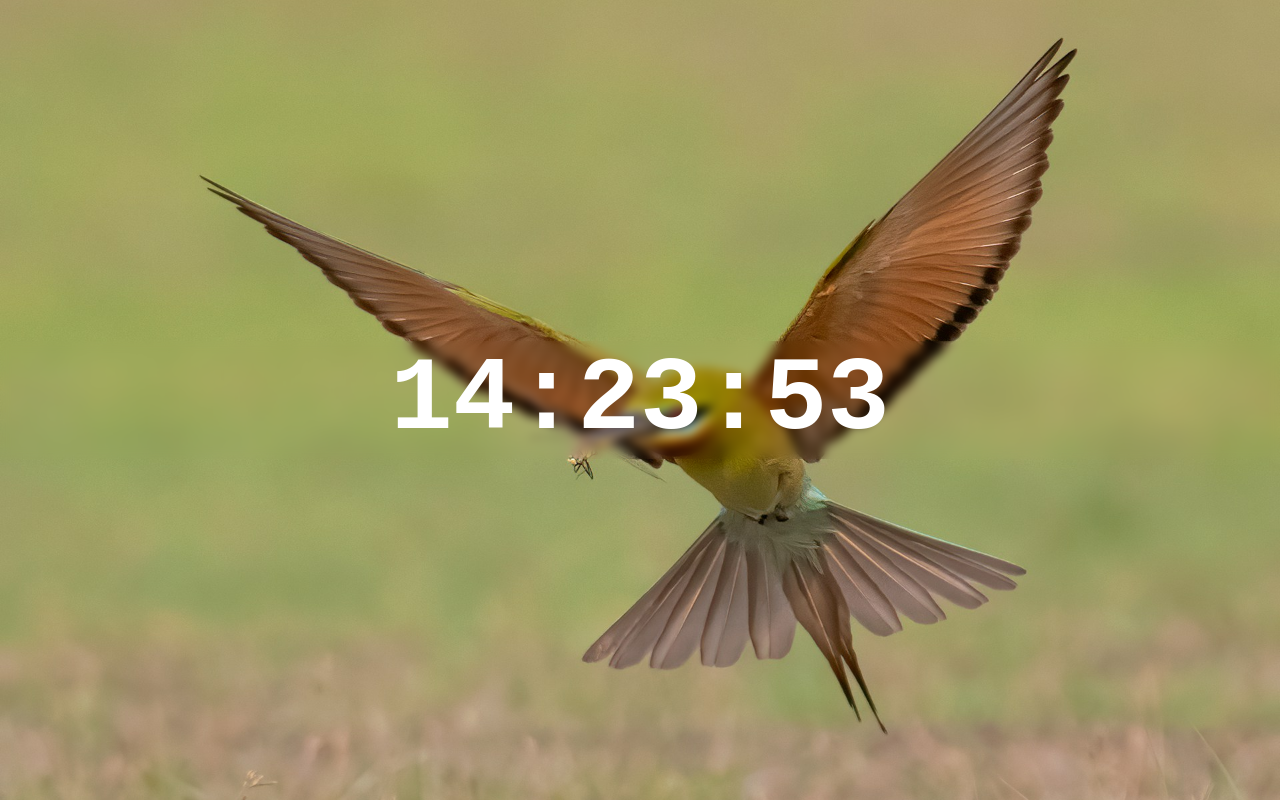
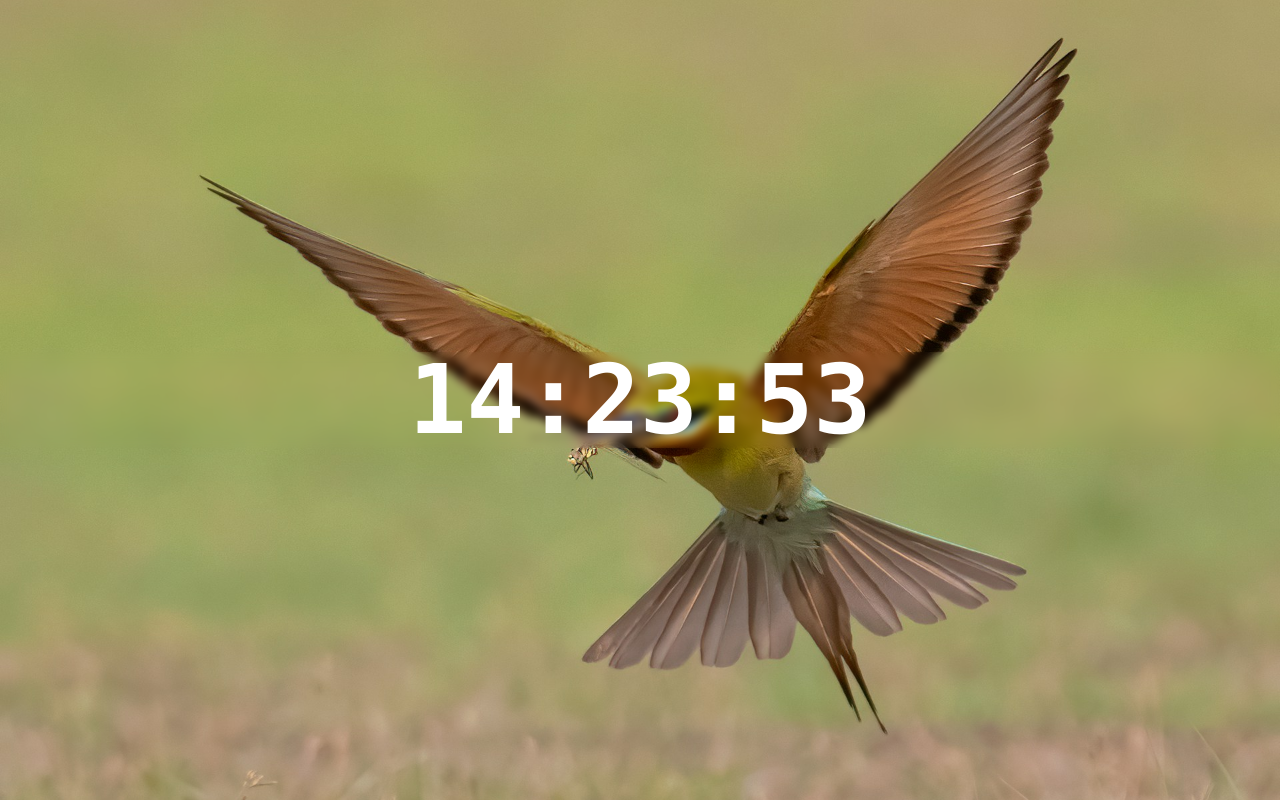
Before and after one commit to RizkiB12/digital-clock, a plain HTML site: page index.html in a window 1280 px wide. Drawn offline with nearby package versions, Linux system fonts and the light colour scheme.

Commit message:
style: change css using tailwind cdn

```diff
--- a/css/styles.css
+++ /dev/null
@@ -1,26 +0,0 @@
-body {
-  background-image: url(../img/tusar-bhowmik-anawG4QOfAI-unsplash.jpg);
-  background-position: center;
-  background-repeat: no-repeat;
-  background-size: cover;
-  background-attachment: fixed;
-  margin: 0;
-}
-
-#clock-container {
-  display: flex;
-  justify-content: center;
-  align-items: center;
-  height: 100vh;
-}
-
-#clock {
-  font-family: monospace;
-  font-size: 6.5rem;
-  font-weight: bold;
-  text-align: center;
-  color: white;
-  backdrop-filter: blur(5px);
-  /* background-color: hsla(0, 0%, 100%, 0.1); */
-  width: 100%;
-}
--- a/index.html
+++ b/index.html
@@ -4,11 +4,27 @@
     <meta charset="UTF-8" />
     <meta name="viewport" content="width=device-width, initial-scale=1.0" />
     <title>Digital Clock</title>
-    <link rel="stylesheet" href="./css/styles.css" />
+    <!-- Tailwind CDN -->
+    <script src="https://cdn.tailwindcss.com"></script>
+    <style>
+      body {
+        background-image: url("./img/tusar-bhowmik-anawG4QOfAI-unsplash.jpg");
+        background-position: center;
+        background-repeat: no-repeat;
+        background-size: cover;
+        background-attachment: fixed;
+        margin: 0;
+      }
+    </style>
   </head>
   <body>
-    <div id="clock-container">
-      <div id="clock">00:00:00</div>
+    <div id="clock-container" class="flex items-center justify-center h-screen">
+      <div
+        id="clock"
+        class="text-center text-white font-mono text-8xl font-bold w-full backdrop-blur-sm"
+      >
+        00:00:00
+      </div>
     </div>
 
     <script src="./js/script.js"></script>
```
